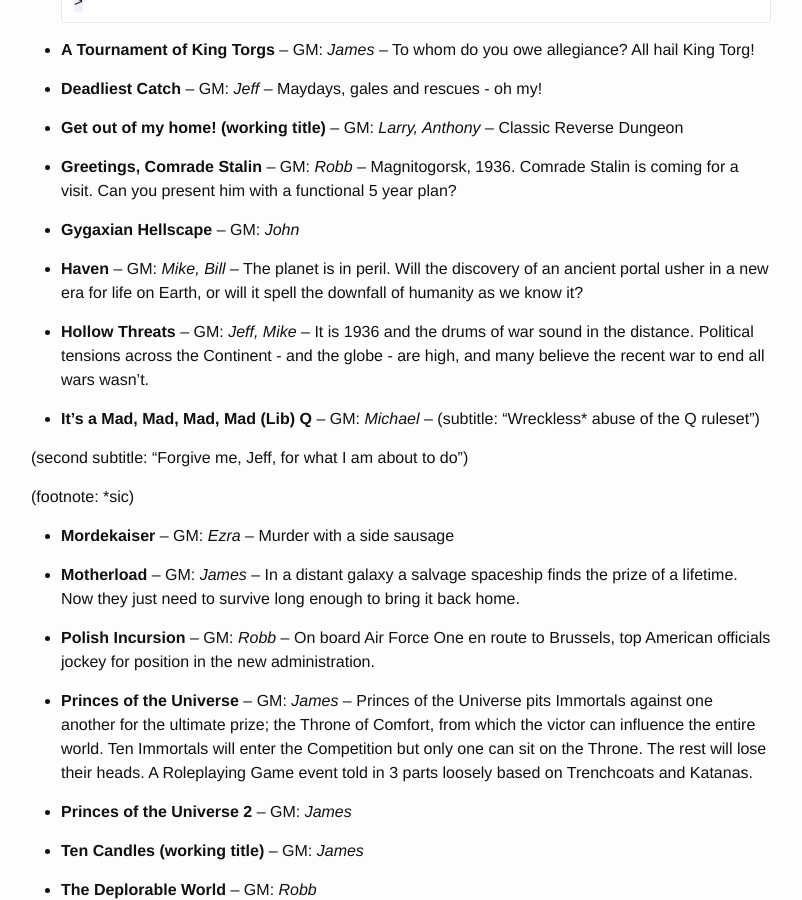
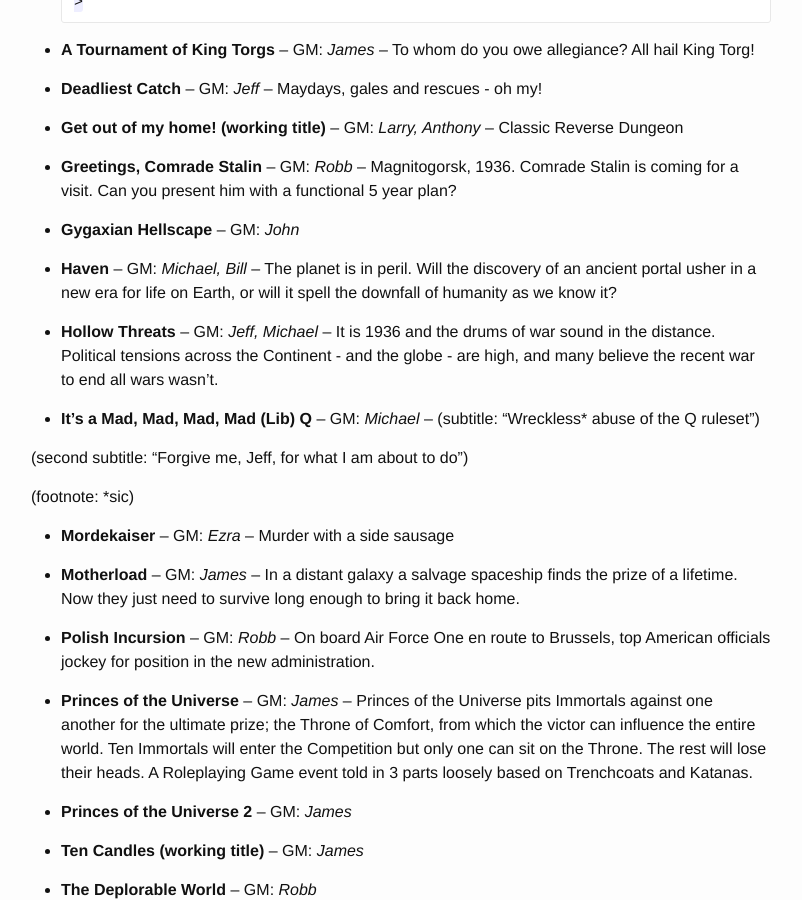
Before and after one commit to Geekend-PNW/geekend-pnw.github.com, a Jekyll site: the page built from games.md, in a window 1280 px wide and 900 px high, scrolled down 579 px. Shown: the whole window, without its empty margins (239-1041 px from the left). Built offline with Jekyll 4.4.1, drawn with Linux system fonts in a browser that asks for light colours.

Commit message:
Fix GM names

```diff
--- a/_data/games.yml
+++ b/_data/games.yml
@@ -15,7 +15,7 @@
 -
   name: "Hollow Threats"
   abstract: "It is 1936 and the drums of war sound in the distance. Political tensions across the Continent - and the globe - are high, and many believe the recent war to end all wars wasn’t."
-  gm: [ "Jeff", "Mike" ]
+  gm: [ "Jeff", "Michael" ]
   events: 2014-06
 
 -
@@ -39,7 +39,7 @@
 -
   name: "Haven"
   abstract: "The planet is in peril. Will the discovery of an ancient portal usher in a new era for life on Earth, or will it spell the downfall of humanity as we know it?"
-  gm: [ "Mike", "Bill" ]
+  gm: [ "Michael", "Bill" ]
   events: 2015-06
 
 -
```
